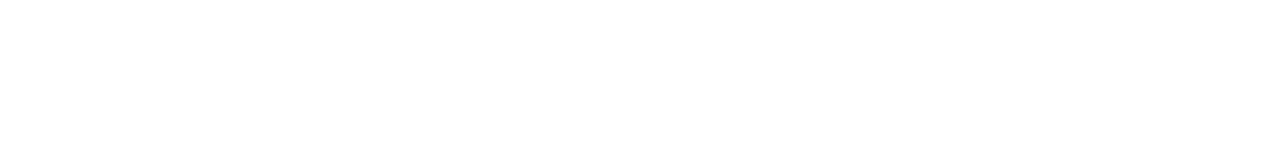
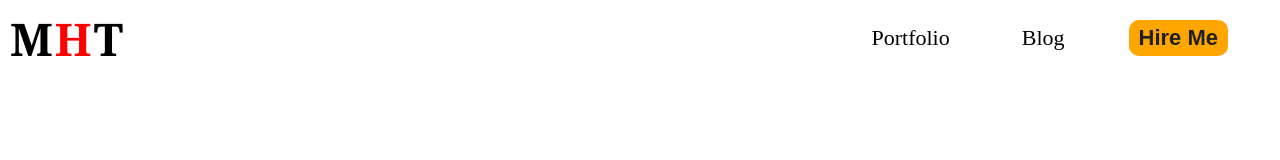
Before and after one commit to mehedi1603/my-portfolio, a plain HTML site: page index.html in a window 1280 px wide. Drawn offline with Linux system fonts and the light colour scheme.

Commit message:
Second CommitDone

```diff
--- a/index.html
+++ b/index.html
@@ -4,9 +4,19 @@
     <meta charset="UTF-8">
     <meta name="viewport" content="width=device-width, initial-scale=1.0">
     <title>My website</title>
+    <link rel="stylesheet" href="portfolio.css">
 </head>
 <body>
-    <header></header>
+    <header>
+        <nav>
+            <h3 class="p-title">M<span>H</span>T</h3>
+            <ul>
+                <li><a href="">Portfolio</a></li>
+                <li><a href="">Blog</a></li>
+                <li><button class="btn">Hire Me</button></li>
+            </ul>
+        </nav>
+    </header>
 
     <main>
 
--- /dev/null
+++ b/portfolio.css
@@ -0,0 +1,60 @@
+*{
+    margin: 2px;
+    padding: 0px;
+}
+nav, ul{
+    display: flex;
+    list-style: none;
+    justify-content: space-between;
+    align-items: center;
+}
+.p-title{
+    font-size: 45px;
+    font-family:Cambria, Cochin, Georgia, Times, 'Times New Roman', serif;
+    font-weight: 800;
+    cursor: pointer;
+}
+.p-title:hover{
+    border: 2px solid black;
+    border-radius: 10px;
+    box-shadow: black 5px 5px 20px;
+    background-color:rgb(11, 212, 72) ;
+    color: rgb(29, 10, 241);
+    display: block;
+}
+span{
+    color: red;
+}
+ul li{
+    padding: 10px;
+    margin-right: 30px;
+}
+a{
+    text-decoration: none;
+    color: black;
+    padding: 8px;
+    font-size: 22px;
+    border-radius: 10px;
+    justify-content: space-around;
+}
+a:hover{
+    /* background-color: rgb(197, 190, 190); */
+    border: 2px solid black;
+    border-radius: 10px;
+    box-shadow: black 5px 5px 20px;
+    background-color: rgb(47, 134, 233);
+    color: white;
+}
+.btn{
+    background-color: orange;
+    color: rgb(34, 33, 33);
+    font-size: 22px;
+    font-weight: bold;
+    padding: 5px 10px;
+    border: none;
+    border-radius: 10px;
+    cursor: pointer;
+}
+.btn:hover{
+    background-color: rgb(11, 212, 72);
+}
```
Also changed, not shown: images/developer.png (added), images/hardy.png (added), images/header_bg.png (added), images/icons/facebook.png (added), images/icons/insta.png (added), images/icons/js.png (added), images/icons/mongo.png (added), images/icons/nodejs.png (added), images/icons/react.png (added), images/icons/twitter.png (added).
